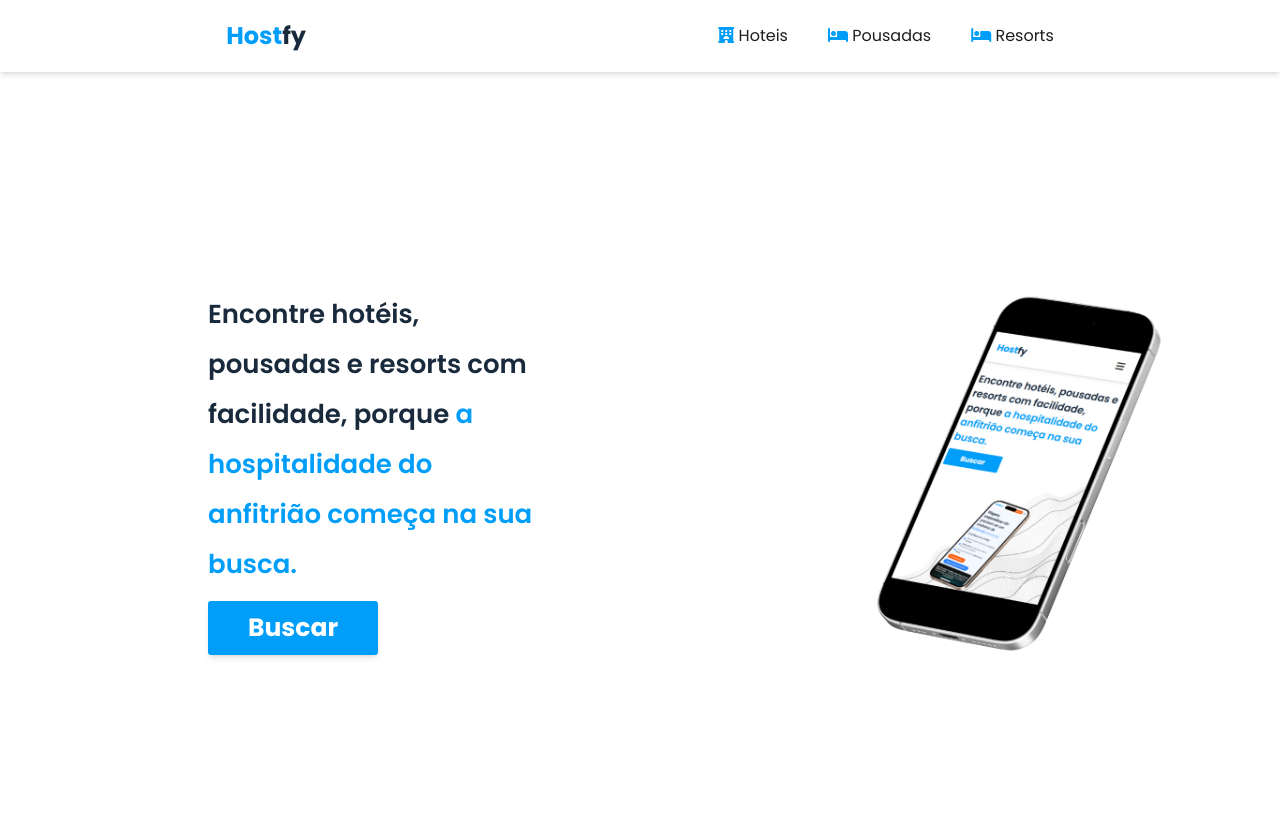
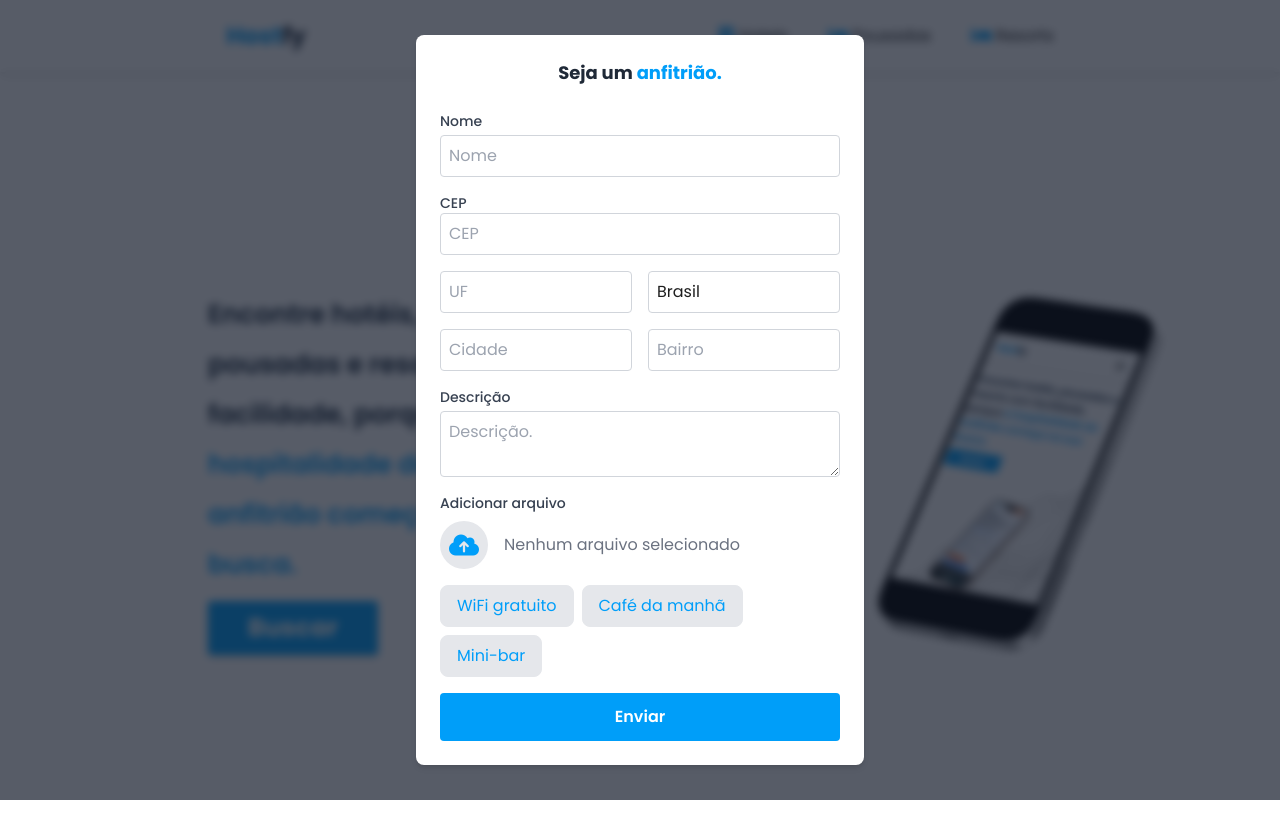
Before and after one commit to Kerubink/Hackathon-PDA, a React (Vite) app in the folder frontend/: page / in a window 1280 px wide. Shown: the top 838 px of the page. Built offline with nearby package versions, Linux system fonts and the light colour scheme.

Commit message:
fix: deleting comments

```diff
--- a/frontend/src/pages/Home/home.jsx
+++ b/frontend/src/pages/Home/home.jsx
@@ -1,12 +1,15 @@
 import Header from "../../components/header"
 import imgPhone from "../../assets/Design_phone.png"
 import imgBckg from "../../assets/bckg.png"
+
+import Form from "../../components/form"
 
 import '../../style/media-home.css'
 
 export default function Home() {
     return (
         <>
+            <Form />
             <Header />
             <div className="h-screen relative overflow-hidden flex flex-col justify-center items-center m-0 px-2 md:flex-row">
                 <div className="z-20 md:ml-[200px]">
```
Also changed, not shown: frontend/src/components/header.jsx (+6 -7 lines).
